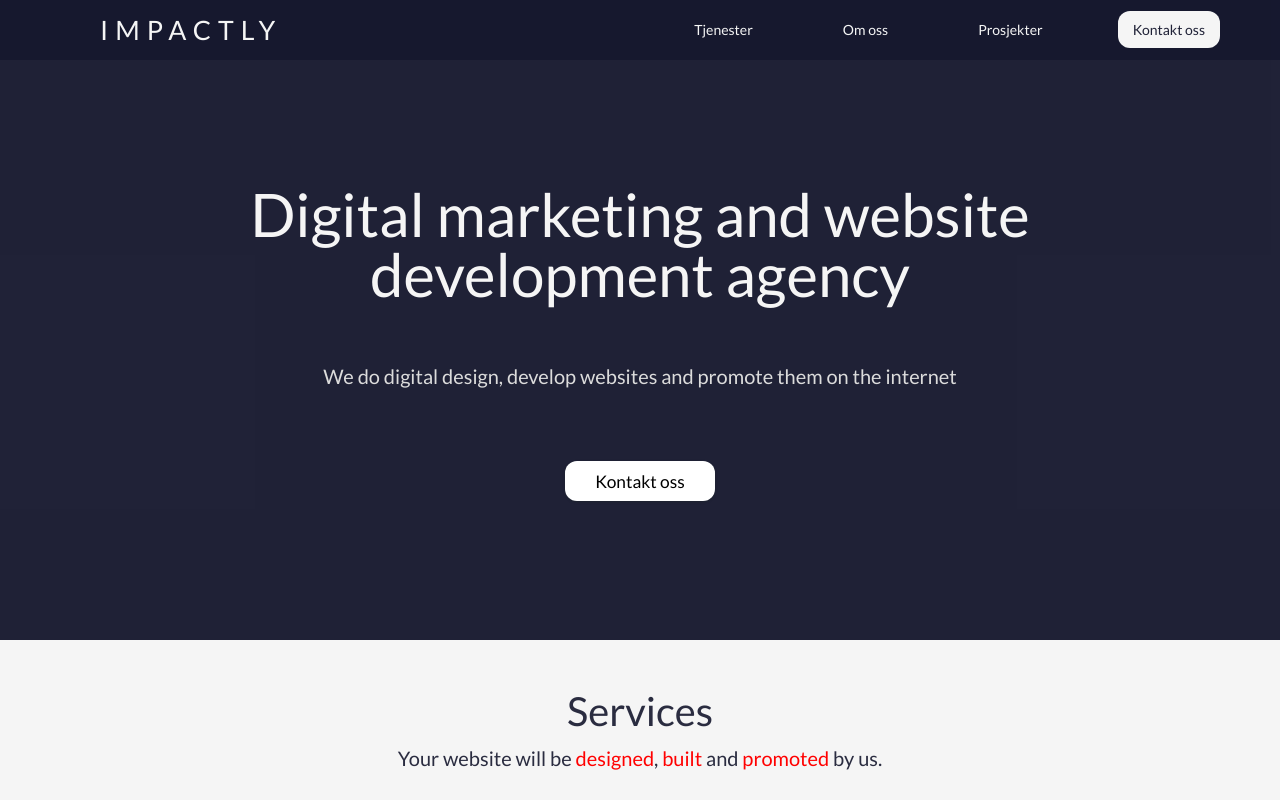
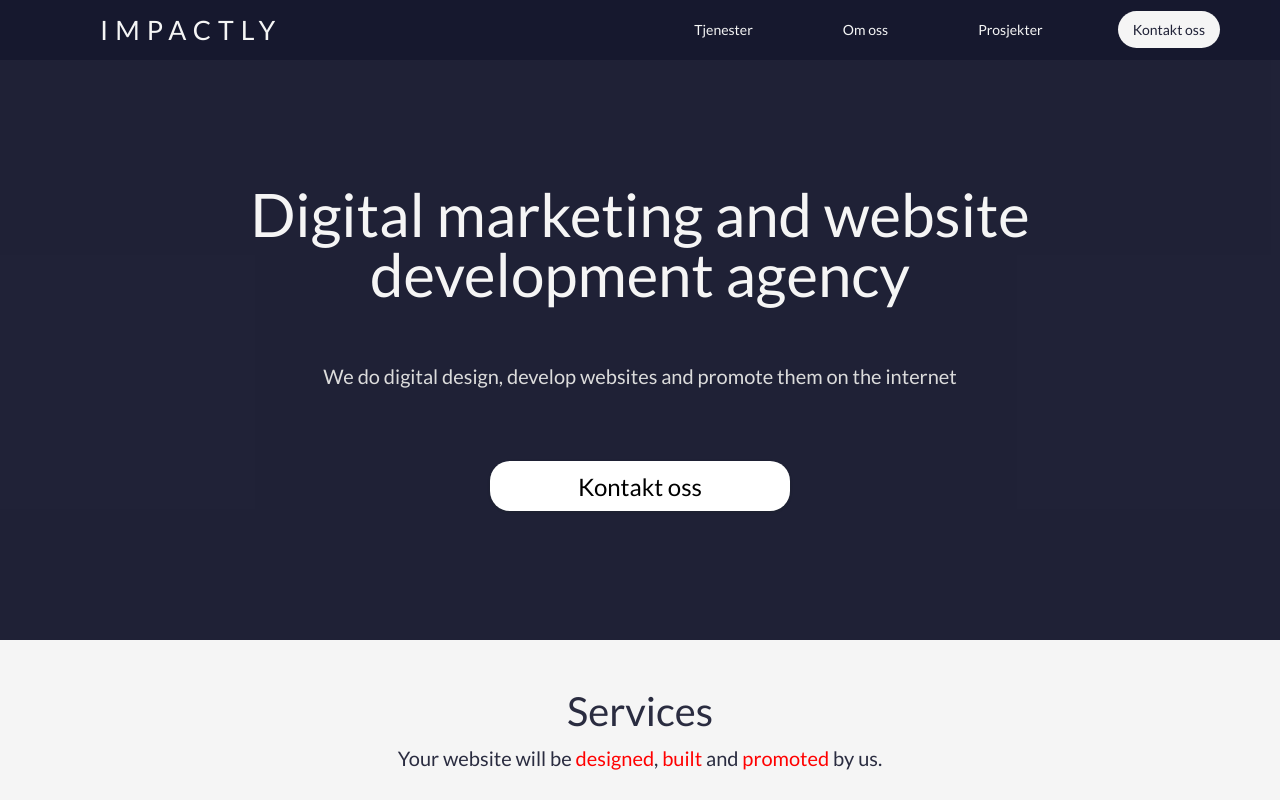
Before and after one commit to amckey/norstudio, an Angular app: page / in a window 1280 px wide. Shown: the top 800 px of the page. Built offline with nearby package versions, Linux system fonts and the light colour scheme.

Commit message:
quick fixes

```diff
--- a/src/app/contacts/contacts.component.css
+++ b/src/app/contacts/contacts.component.css
@@ -58,11 +58,10 @@
 }
 
 .component-button {
-  background-color: whitesmoke;
+  background-color: white;
   font-size: 13pt;
-  opacity: 0.9;
 }
 
-.component-button:active {
-  background-color: white;
+.component-button:hover {
+  opacity: 0.7;
 }
--- a/src/app/header/header.component.css
+++ b/src/app/header/header.component.css
@@ -3,12 +3,11 @@ ul {
 }
 
 a {
-  opacity: 1;
   color: whitesmoke;
 }
 
 a:hover {
-  opacity: 0.8;
+  opacity: 0.7;
   cursor: pointer;
 }
 
@@ -87,7 +86,10 @@ li:last-child {
   background-color: whitesmoke;
   padding-top: 10px !important;
   padding-bottom: 10px !important;
-  border-radius: 12px;
+  border-radius: 20px;
   color: rgba(20, 22, 44, 0.95);
+}
 
+.contact-button:active {
+  opacity: 1;
 }
--- a/src/app/homepage/introduction/introduction.component.css
+++ b/src/app/homepage/introduction/introduction.component.css
@@ -31,8 +31,10 @@
 }
 
 .component-button {
+  width: 300px !important;
+  height: 50px !important;
   background-color: white;
-  font-size: 13pt;
+  font-size: 18pt;
 }
 
 .component-button:hover {
--- a/src/styles.css
+++ b/src/styles.css
@@ -39,7 +39,7 @@ a:active { text-decoration: none; color:whitesmoke }
   border: none;
   text-decoration: none;
   display: inline-block;
-  border-radius: 12px;
+  border-radius: 20px;
   outline: none;
   box-shadow: 0 1px 3px rgb(20 50 0 / 15%);
   transform: translateY(0px);
```
Also changed, not shown: 4 other files (tests, documents, lock files or other folders).
